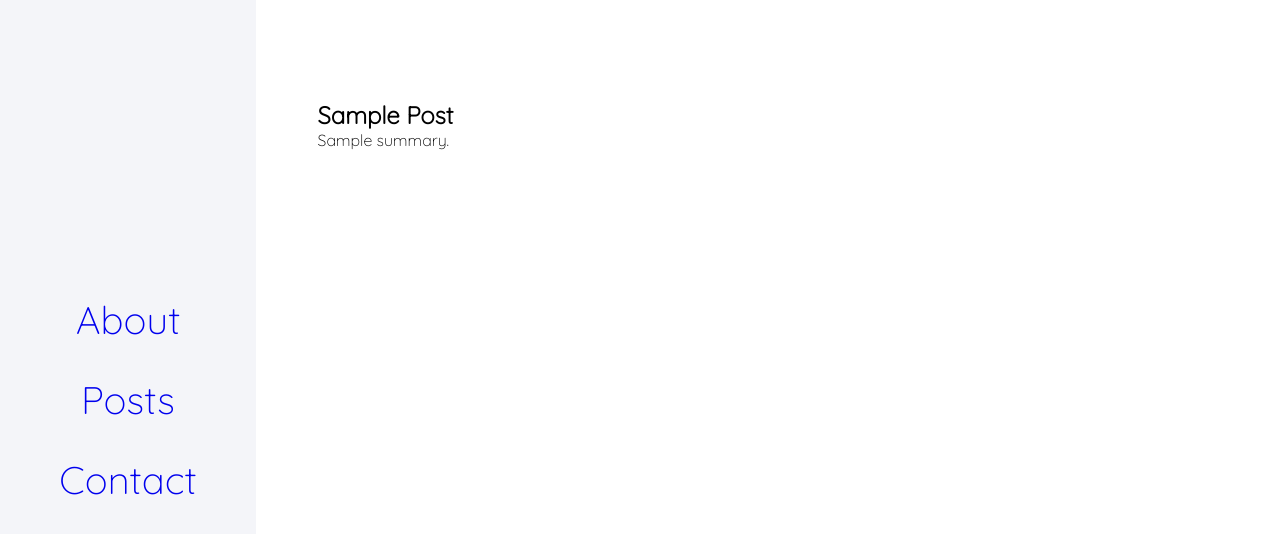
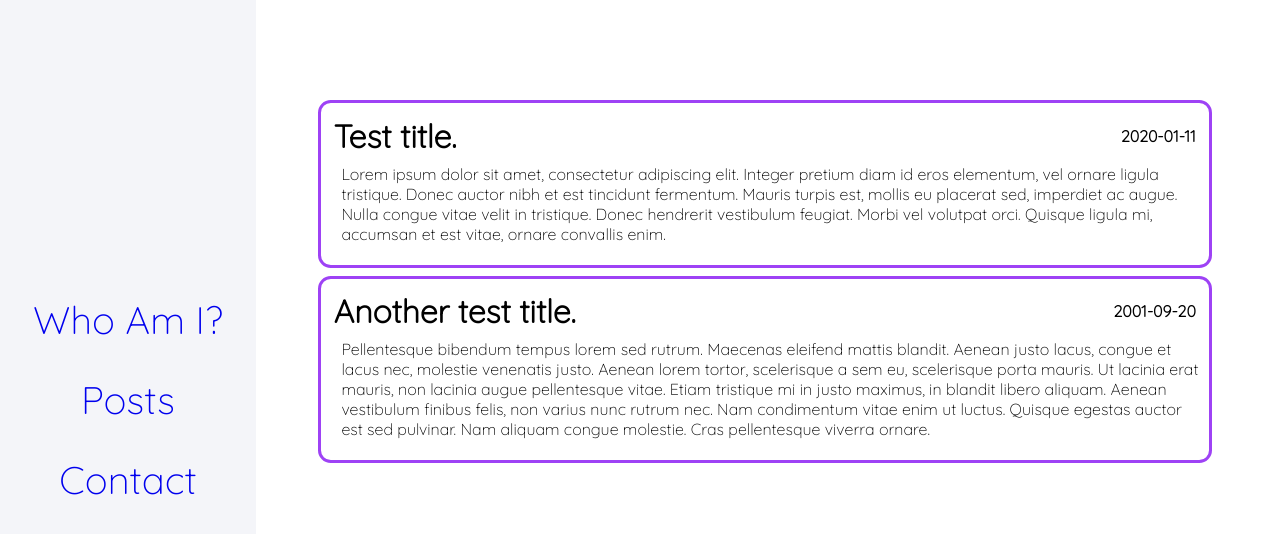
Before and after one commit to akazachek/akazachek.github.io, a React (Create React App) app: page /Posts in a window 1280 px wide. Shown: the top 534 px of the page. Built offline with nearby package versions, Linux system fonts and the light colour scheme.

Commit message:
Posts section working

```diff
--- a/src/App.css
+++ b/src/App.css
@@ -29,6 +29,7 @@
   margin-left: 17vw;
 }
 
+/* nav bar */
   .navContainer {
     position: fixed;
     height: 100%;
@@ -103,13 +104,13 @@ nav ul li a:visited {
   }
   .hvr-sweep-to-right:hover, .hvr-sweep-to-right:focus, .hvr-sweep-to-right:active {
     color: white;
-
   }
   .hvr-sweep-to-right:hover:before, .hvr-sweep-to-right:focus:before, .hvr-sweep-to-right:active:before {
     -webkit-transform: scaleX(1);
     transform: scaleX(1);
   }
 
+/* about page */
   .about {
     display: flex;
     justify-content: center;
@@ -125,3 +126,52 @@ nav ul li a:visited {
     margin-bottom: 1em;
     text-indent: 2em;
   }
+
+/* posts and post page */
+  .posts {
+      width: 100%;
+      display: inline-block;
+    }
+  .posts ul {
+    list-style-type: none
+  }
+  .posts a {
+    text-decoration: none;
+    color: black;
+  }
+  .posts a:visited {
+    color: black;
+  }
+  .postPreview {
+    position: relative;
+    z-index: 314;
+    width: 100%;
+    height: auto;
+    padding: 1vw;
+    margin-bottom: 1vh;
+    border: 3px solid var(--accent-colour);
+    border-radius: 1vw;
+  }
+  .postPreview:hover, .postOpen {
+    border: 3px solid var(--accent-colour-dark);
+    border-radius: 1vw;
+  }
+  .postHead {
+    width: 100%;
+    border-collapse: collapse;
+  }
+  .postTitle {
+    text-align: left;
+    padding: 0;
+    margin: 0;
+  }
+  .postDate {
+    text-align: right;
+  }
+  .postSummary {
+    width: 100%;
+    padding: 1vh;
+  }
+  .post {
+    padding-bottom: 1vh;
+  }
--- a/src/components/Navbar.js
+++ b/src/components/Navbar.js
@@ -1,7 +1,7 @@
 import React, { Component } from 'react';
 import NavItem from './NavItem';
 
-class Navbar extends Component {
+class NavBar extends Component {
 
     constructor(props)
     {
@@ -25,7 +25,7 @@ class Navbar extends Component {
             <div class = "navContainer">
                 <nav>
                     <ul>
-                        <NavItem item = "About" tolink = "/" click = {this.handleClick}></NavItem>
+                        <NavItem item = "Who Am I?" tolink = "/" click = {this.handleClick}></NavItem>
                         <NavItem item = "Posts" tolink = "/Posts" click = {this.handleClick}></NavItem>
                         <NavItem item = "Contact" tolink = "/Contact" click = {this.handleClick}></NavItem>
                     </ul>
@@ -36,4 +36,4 @@ class Navbar extends Component {
 
 }
 
-export default Navbar
+export default NavBar
--- a/src/components/Navitem.js
+++ b/src/components/Navitem.js
@@ -1,16 +1,16 @@
 import React, { Component } from 'react';
 import { Link } from 'react-router-dom';
 
-class Navitem extends Component {
+class NavItem extends Component {
 
     render() {
         return (
             <li id = {this.props.item} class = "hvr-sweep-to-right">
-                <Link to = {this.props.tolink} onClick = {this.props.click.bind(this, this.props.item)}>{this.props.item}</Link>
+                <Link to = {this.props.tolink}>{this.props.item}</Link>
             </li>
         )
     }
 
 }
 
-export default Navitem
+export default NavItem
--- /dev/null
+++ b/src/components/PostPreview.js
@@ -0,0 +1,61 @@
+import React, { Component } from 'react';
+
+class PostPreview extends Component {
+
+    constructor(props) {
+        super(props);
+        this.state = {
+            postOpen: false
+        }
+        this.handlePostOpen = this.handlePostOpen.bind(this);
+    }
+
+    handlePostOpen() {
+
+        this.setState({
+            postOpen: !this.state.postOpen
+        });
+
+        if (!this.state.postOpen) {
+            document.getElementById(this.props.date).classList.add('postOpen')
+        } else {
+            document.getElementById(this.props.date).classList.remove('postOpen')
+        }
+
+    }
+
+    render() {
+        return (
+            <div>
+                <li className = "postPreview" id = {this.props.date} onClick = {this.handlePostOpen}>
+                    <table className = "postHead">
+                        <tr>
+                            <td className = "postTitle">
+                                <h1>{this.props.name}</h1>
+                            </td>
+                            <td className = "postDate">
+                                <h4>{this.props.date}</h4>
+                            </td>
+                        </tr>
+                    </table>
+                    <div>
+                        <p className = "postSummary">
+                            {this.props.summary}
+                        </p>
+                    </div>
+                </li>
+                {
+                    this.state.postOpen?
+                        <div className = "post">
+                            {this.props.full}
+                        </div>
+                    :
+                        <div></div>
+                }
+            </div>
+        );
+    }
+
+}
+
+export default PostPreview
--- a/src/contents/About.js
+++ b/src/contents/About.js
@@ -9,7 +9,7 @@ class About extends Component {
                 <img src = {pfp} className = "pfp"></img>
                 <br></br>
                 <h1> Alex Kazachek </h1>
-                <h3> Undergraduate mathematics student. </h3>
+                <h3> Hello! This website still isn't finished. Please go to <a href = "akazachek.com">akazachek.com</a> to view my current (working!) one.</h3>
                 <br></br>
                 <p class = "fullP">
                     Lorem ipsum dolor sit amet, consectetur adipiscing elit. Integer pretium diam id eros elementum, vel ornare ligula tristique. Donec auctor nibh et est tincidunt fermentum. Mauris turpis est, mollis eu placerat sed, imperdiet ac augue. Nulla congue vitae velit in tristique. Donec hendrerit vestibulum feugiat. Morbi vel volutpat orci. Quisque ligula mi, accumsan et est vitae, ornare convallis enim.
--- a/src/contents/Posts.js
+++ b/src/contents/Posts.js
@@ -1,12 +1,19 @@
 import React, { Component } from 'react';
+import PostPreview from '../components/PostPreview';
+
+/* posts */
+import JordanBrouwer from './writing/JordanBrouwer';
 
 class Posts extends Component {
 
     render() {
+
         return (
             <div className = "coDiv posts">
-                <h2> Sample Post </h2>
-                <p> Sample summary. </p>
+                <ul>
+                    <PostPreview date = "2020-01-11" name = "Test title."  summary = "Lorem ipsum dolor sit amet, consectetur adipiscing elit. Integer pretium diam id eros elementum, vel ornare ligula tristique. Donec auctor nibh et est tincidunt fermentum. Mauris turpis est, mollis eu placerat sed, imperdiet ac augue. Nulla congue vitae velit in tristique. Donec hendrerit vestibulum feugiat. Morbi vel volutpat orci. Quisque ligula mi, accumsan et est vitae, ornare convallis enim." full = {<JordanBrouwer />}></PostPreview>
+                    <PostPreview date = "2001-09-20" name = "Another test title."  summary = "Pellentesque bibendum tempus lorem sed rutrum. Maecenas eleifend mattis blandit. Aenean justo lacus, congue et lacus nec, molestie venenatis justo. Aenean lorem tortor, scelerisque a sem eu, scelerisque porta mauris. Ut lacinia erat mauris, non lacinia augue pellentesque vitae. Etiam tristique mi in justo maximus, in blandit libero aliquam. Aenean vestibulum finibus felis, non varius nunc rutrum nec. Nam condimentum vitae enim ut luctus. Quisque egestas auctor est sed pulvinar. Nam aliquam congue molestie. Cras pellentesque viverra ornare."></PostPreview>
+                </ul>
             </div>
         )
     }
--- /dev/null
+++ b/src/contents/writing/JordanBrouwer.js
@@ -0,0 +1,13 @@
+import React, { Component } from 'react';
+
+class JordanBrouwer extends Component {
+
+    render() {
+        return (
+            <p>Test Post Content</p>
+        )
+    }
+
+}
+
+export default JordanBrouwer
```
Lines whose indentation alone changed are shown as unchanged.
